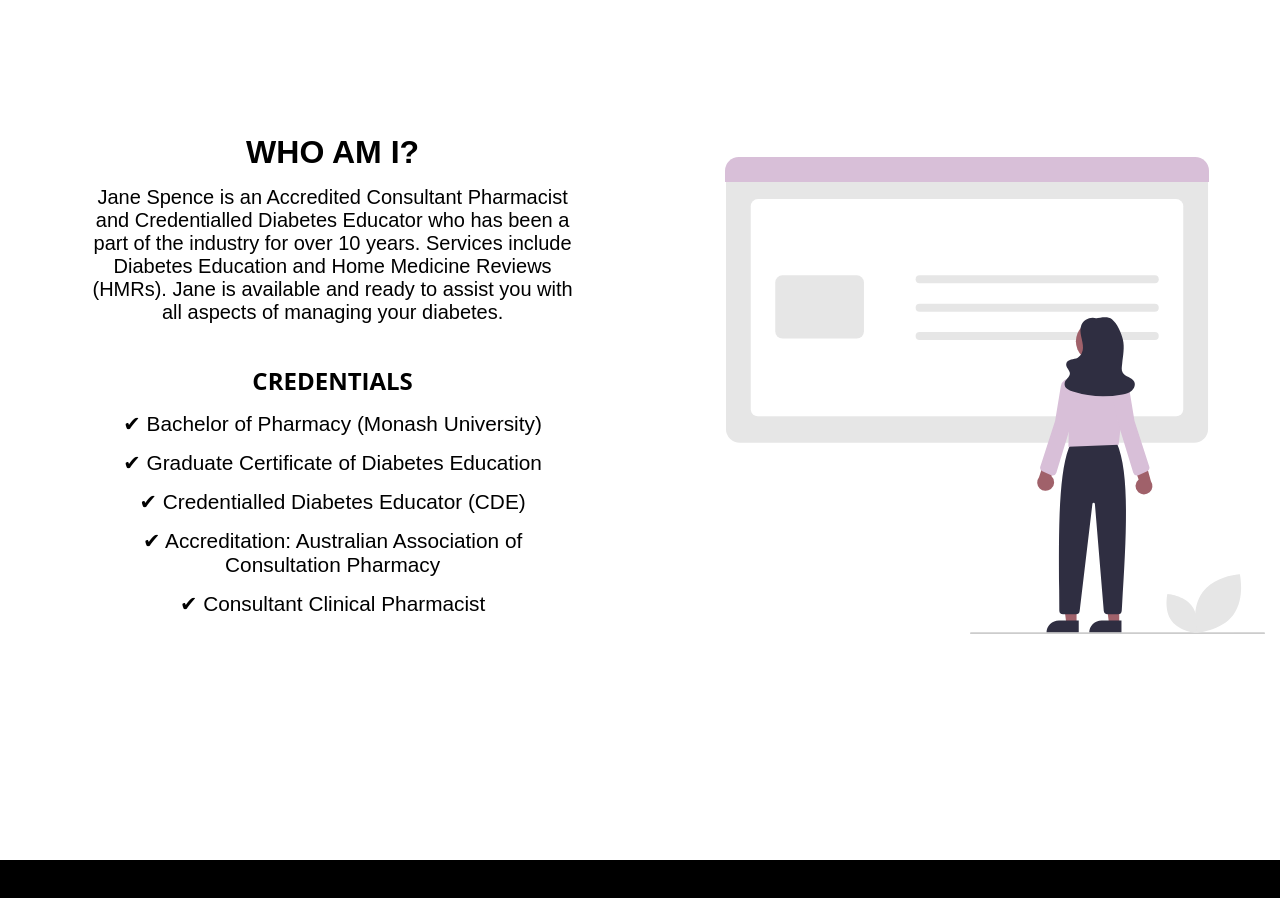
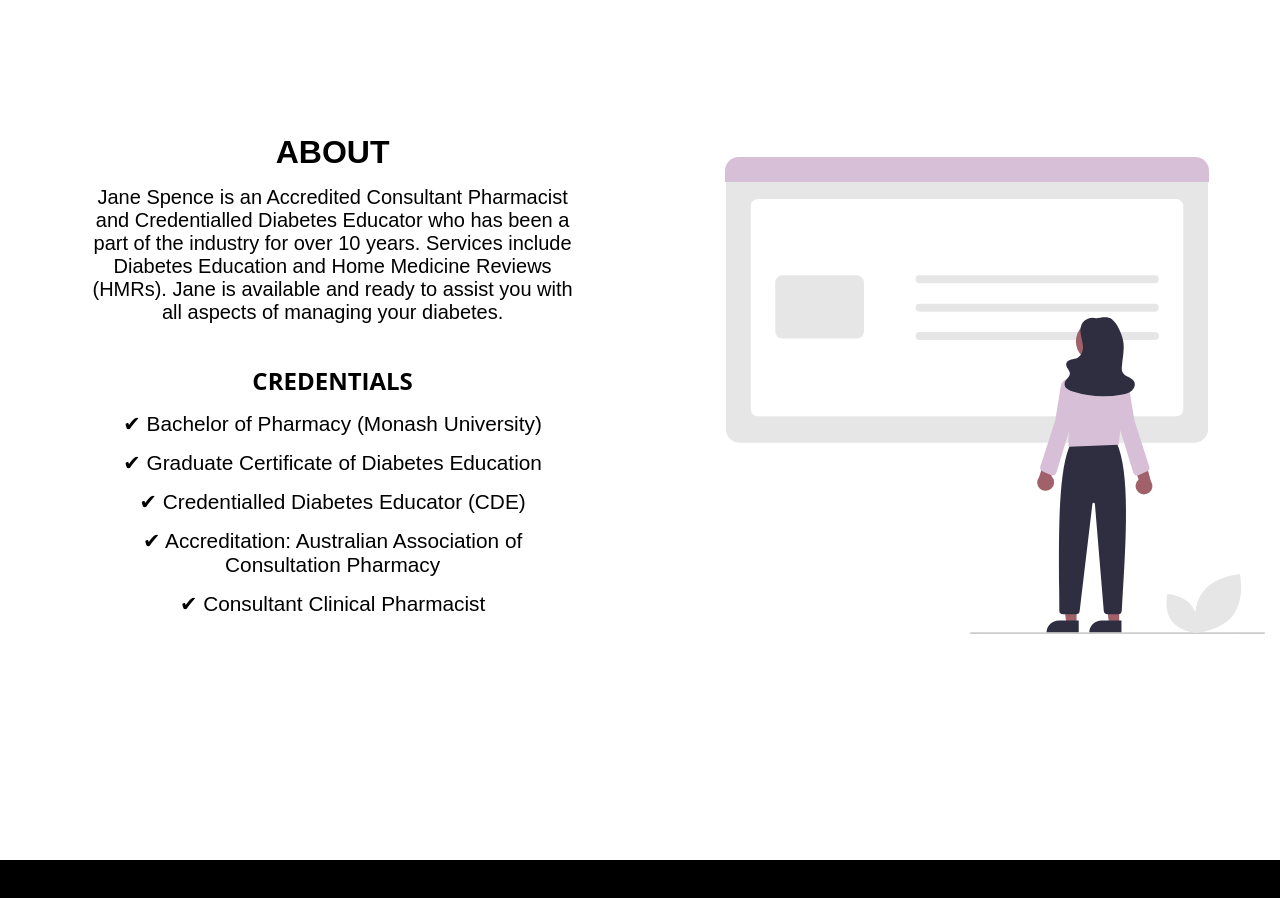
Before and after one commit to jackedwardbeard/01-Jane_Spence, a React (Create React App) app in the folder jane_spence/: page / in a window 1280 px wide. Shown: the part 1040-1938 px from the top of the page. Built offline with nearby package versions, Linux system fonts and the light colour scheme.

Commit message:
Changed about page title back to 'about'.

```diff
--- a/jane_spence/src/components/Information/pages.js
+++ b/jane_spence/src/components/Information/pages.js
@@ -11,7 +11,7 @@ export const About = {
     darkButtonText: false,
     buttonText: 'Return To Home',
     buttonLocation: 'contact',
-    title: 'Who am I?',
+    title: 'About',
     subtext: 'Credentials',
     body: 'Jane Spence is an Accredited Consultant Pharmacist and Credentialled Diabetes Educator who has been a part of the industry for over 10 years. Services include Diabetes Education and Home Medicine Reviews (HMRs). Jane is available and ready to assist you with all aspects of managing your diabetes.',
     subbody: 'Bachelor of Pharmacy (Monash University)',
```
